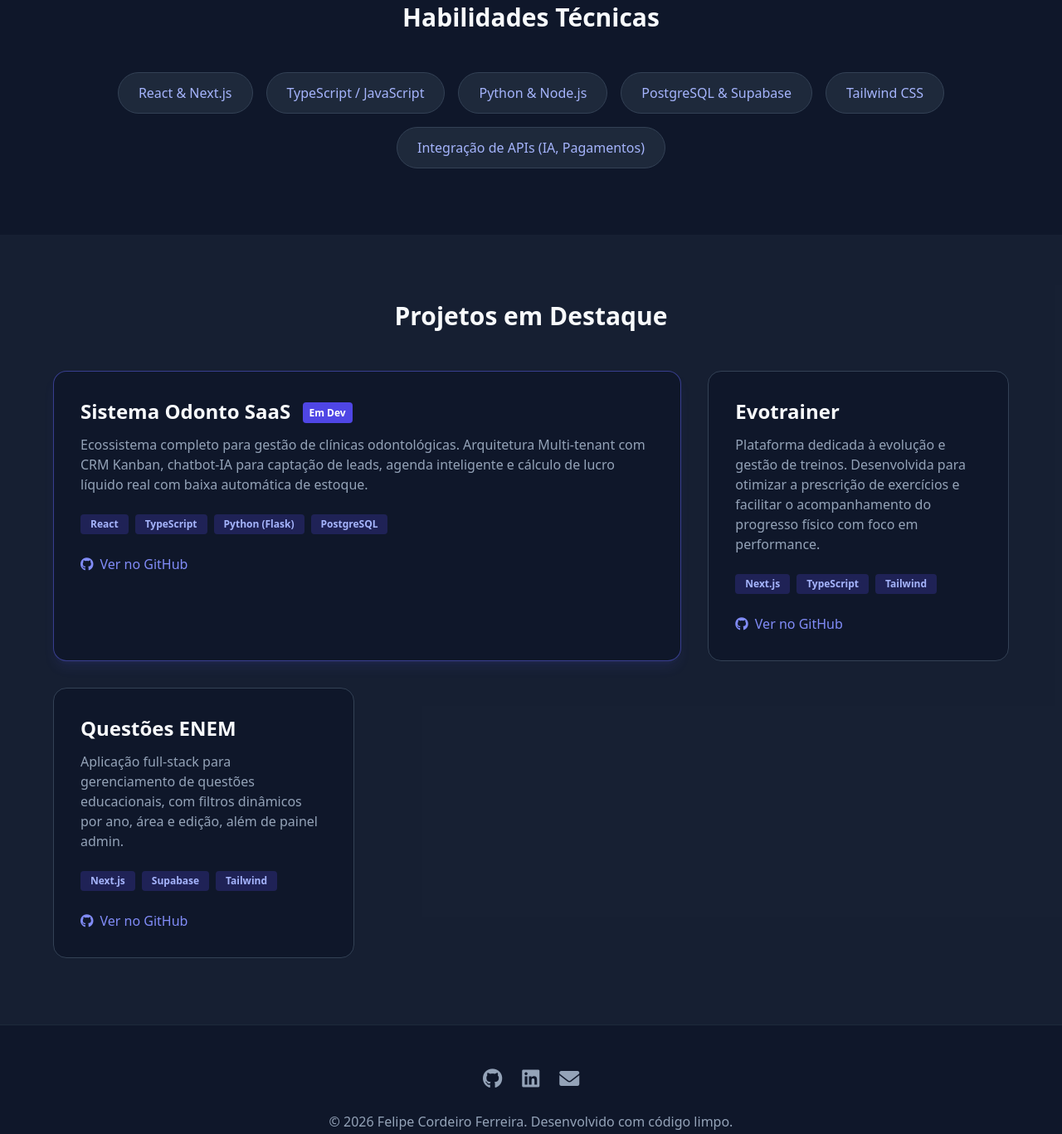
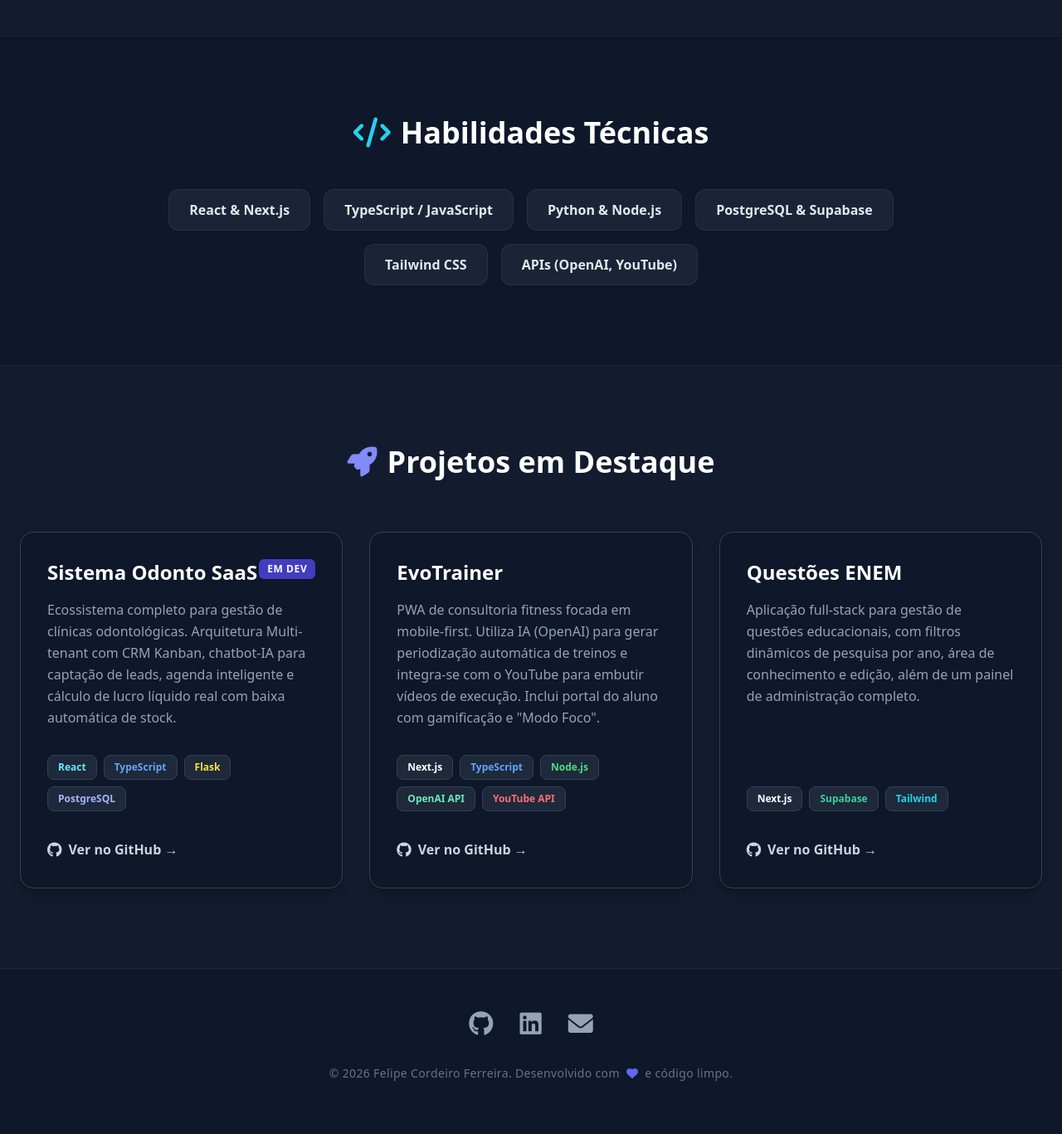
Before and after one commit to Felicordeirofcf/portfolio, a plain HTML site: page index.html in a window 1280 px wide. Shown: the part 928-2295 px from the top of the page at 83% size. Drawn offline with nearby package versions, Linux system fonts and the light colour scheme.

Commit message:
Update HTML structure and styles for improvements

```diff
--- a/index.html
+++ b/index.html
@@ -1,5 +1,5 @@
 <!DOCTYPE html>
-<html lang="pt-BR" class="scroll-smooth">
+<html lang="pt-PT" class="scroll-smooth">
 <head>
     <meta charset="UTF-8">
     <meta name="viewport" content="width=device-width, initial-scale=1.0">
@@ -8,116 +8,146 @@
     <link href="https://cdnjs.cloudflare.com/ajax/libs/font-awesome/6.0.0/css/all.min.css" rel="stylesheet">
     <style>
         body { background-color: #0f172a; color: #f8fafc; }
+        /* Adicionando uma animação suave para os gradientes */
+        .gradient-text {
+            background-clip: text;
+            -webkit-background-clip: text;
+            -webkit-text-fill-color: transparent;
+        }
     </style>
 </head>
-<body class="antialiased selection:bg-indigo-500 selection:text-white">
+<body class="antialiased selection:bg-indigo-500 selection:text-white font-sans">
 
-    <nav class="fixed w-full bg-slate-900/90 backdrop-blur-sm z-50 border-b border-slate-800">
-        <div class="max-w-6xl mx-auto px-4 py-4 flex justify-between items-center">
-            <a href="#" class="text-xl font-bold tracking-tighter text-indigo-400">&lt;Felipe /&gt;</a>
-            <div class="space-x-6 text-sm font-medium">
-                <a href="#sobre" class="hover:text-indigo-400 transition">Sobre</a>
-                <a href="#habilidades" class="hover:text-indigo-400 transition">Skills</a>
-                <a href="#projetos" class="hover:text-indigo-400 transition">Projetos</a>
+    <nav class="fixed w-full bg-slate-900/80 backdrop-blur-md z-50 border-b border-slate-800 transition-all duration-300">
+        <div class="max-w-6xl mx-auto px-6 py-4 flex justify-between items-center">
+            <a href="#" class="text-2xl font-black tracking-tighter text-transparent bg-clip-text bg-gradient-to-r from-indigo-400 to-cyan-400">
+                &lt;Felipe /&gt;
+            </a>
+            <div class="space-x-8 text-sm font-semibold hidden md:block">
+                <a href="#sobre" class="text-slate-300 hover:text-cyan-400 transition-colors">Sobre</a>
+                <a href="#habilidades" class="text-slate-300 hover:text-cyan-400 transition-colors">Skills</a>
+                <a href="#projetos" class="text-slate-300 hover:text-cyan-400 transition-colors">Projetos</a>
             </div>
         </div>
     </nav>
 
-    <section class="pt-32 pb-20 px-4">
-        <div class="max-w-6xl mx-auto flex flex-col items-center text-center">
+    <section class="pt-40 pb-24 px-4 relative overflow-hidden">
+        <div class="absolute top-1/2 left-1/2 -translate-x-1/2 -translate-y-1/2 w-[600px] h-[600px] bg-indigo-600/20 rounded-full blur-[120px] -z-10 pointer-events-none"></div>
+
+        <div class="max-w-6xl mx-auto flex flex-col items-center text-center relative z-10">
             <h1 class="text-5xl md:text-7xl font-extrabold tracking-tight mb-6">
-                Olá, eu sou o <span class="text-indigo-500">Felipe</span>
+                Olá, eu sou o <span class="bg-gradient-to-r from-indigo-400 to-cyan-400 gradient-text">Felipe</span>
             </h1>
-            <p class="text-xl md:text-2xl text-slate-400 mb-10 max-w-2xl">
+            <p class="text-xl md:text-2xl text-slate-400 mb-10 max-w-2xl leading-relaxed">
                 Desenvolvedor Full-Stack focado em criar soluções eficientes, APIs robustas e experiências focadas em conversão.
             </p>
-            <div class="flex gap-4">
-                <a href="#projetos" class="bg-indigo-600 hover:bg-indigo-700 text-white px-8 py-3 rounded-lg font-semibold transition shadow-lg shadow-indigo-500/30">
+            <div class="flex flex-col sm:flex-row gap-4">
+                <a href="#projetos" class="bg-gradient-to-r from-indigo-600 to-cyan-600 hover:from-indigo-500 hover:to-cyan-500 text-white px-8 py-3.5 rounded-xl font-bold transition-all duration-300 shadow-lg shadow-indigo-500/25 hover:shadow-indigo-500/40 hover:-translate-y-1">
                     Ver Projetos
                 </a>
-                <a href="https://wa.me/5521987708652" target="_blank" class="bg-slate-800 hover:bg-slate-700 text-white px-8 py-3 rounded-lg font-semibold transition border border-slate-700">
-                    <i class="fab fa-whatsapp mr-2"></i> Contato
+                <a href="https://wa.me/5521987708652" target="_blank" class="bg-slate-800/80 hover:bg-slate-700 text-white px-8 py-3.5 rounded-xl font-bold transition-all duration-300 border border-slate-700 hover:border-slate-500 hover:-translate-y-1 backdrop-blur-sm">
+                    <i class="fab fa-whatsapp mr-2 text-green-400"></i> Contato
                 </a>
             </div>
         </div>
     </section>
 
-    <section id="sobre" class="py-20 bg-slate-800/50">
-        <div class="max-w-4xl mx-auto px-4 text-center">
-            <h2 class="text-3xl font-bold mb-6">Sobre Mim</h2>
-            <p class="text-lg text-slate-300 leading-relaxed mb-6">
-                Sou estudante do 3º período de Análise e Desenvolvimento de Sistemas. Minha transição de carreira da gestão esportiva para a tecnologia me deu uma base sólida em liderança, resolução de problemas reais e foco no usuário. Hoje, aplico essa maturidade profissional para construir sistemas escaláveis usando React, TypeScript, Node.js e Python.
+    <section id="sobre" class="py-24 bg-slate-800/30 border-y border-slate-800/50">
+        <div class="max-w-4xl mx-auto px-6 text-center">
+            <h2 class="text-3xl md:text-4xl font-bold mb-8 text-white flex items-center justify-center gap-3">
+                <i class="fas fa-user-astronaut text-indigo-400"></i> Sobre Mim
+            </h2>
+            <p class="text-lg md:text-xl text-slate-300 leading-relaxed mb-6 font-light">
+                Sou estudante do 3º período de Análise e Desenvolvimento de Sistemas. A minha transição de carreira da gestão desportiva para a tecnologia deu-me uma base sólida em liderança, resolução de problemas reais e foco no utilizador. Hoje, aplico essa maturidade profissional para construir sistemas escaláveis usando <span class="text-indigo-300 font-semibold">React, TypeScript, Node.js e Python</span>.
             </p>
         </div>
     </section>
 
-    <section id="habilidades" class="py-20 px-4">
-        <div class="max-w-6xl mx-auto text-center">
-            <h2 class="text-3xl font-bold mb-12">Habilidades Técnicas</h2>
+    <section id="habilidades" class="py-24 px-6 relative">
+        <div class="max-w-5xl mx-auto text-center">
+            <h2 class="text-3xl md:text-4xl font-bold mb-12 text-white flex items-center justify-center gap-3">
+                <i class="fas fa-code text-cyan-400"></i> Habilidades Técnicas
+            </h2>
             <div class="flex flex-wrap justify-center gap-4">
-                <span class="bg-slate-800 px-6 py-3 rounded-full border border-slate-700 text-indigo-300 font-medium">React & Next.js</span>
-                <span class="bg-slate-800 px-6 py-3 rounded-full border border-slate-700 text-indigo-300 font-medium">TypeScript / JavaScript</span>
-                <span class="bg-slate-800 px-6 py-3 rounded-full border border-slate-700 text-indigo-300 font-medium">Python & Node.js</span>
-                <span class="bg-slate-800 px-6 py-3 rounded-full border border-slate-700 text-indigo-300 font-medium">PostgreSQL & Supabase</span>
-                <span class="bg-slate-800 px-6 py-3 rounded-full border border-slate-700 text-indigo-300 font-medium">Tailwind CSS</span>
-                <span class="bg-slate-800 px-6 py-3 rounded-full border border-slate-700 text-indigo-300 font-medium">Integração de APIs (IA, Pagamentos)</span>
+                <span class="bg-slate-800/80 px-6 py-3 rounded-xl border border-slate-700/50 text-slate-200 font-semibold hover:border-indigo-400 hover:text-indigo-300 transition-colors cursor-default shadow-sm backdrop-blur-sm">React & Next.js</span>
+                <span class="bg-slate-800/80 px-6 py-3 rounded-xl border border-slate-700/50 text-slate-200 font-semibold hover:border-indigo-400 hover:text-indigo-300 transition-colors cursor-default shadow-sm backdrop-blur-sm">TypeScript / JavaScript</span>
+                <span class="bg-slate-800/80 px-6 py-3 rounded-xl border border-slate-700/50 text-slate-200 font-semibold hover:border-indigo-400 hover:text-indigo-300 transition-colors cursor-default shadow-sm backdrop-blur-sm">Python & Node.js</span>
+                <span class="bg-slate-800/80 px-6 py-3 rounded-xl border border-slate-700/50 text-slate-200 font-semibold hover:border-indigo-400 hover:text-indigo-300 transition-colors cursor-default shadow-sm backdrop-blur-sm">PostgreSQL & Supabase</span>
+                <span class="bg-slate-800/80 px-6 py-3 rounded-xl border border-slate-700/50 text-slate-200 font-semibold hover:border-indigo-400 hover:text-indigo-300 transition-colors cursor-default shadow-sm backdrop-blur-sm">Tailwind CSS</span>
+                <span class="bg-slate-800/80 px-6 py-3 rounded-xl border border-slate-700/50 text-slate-200 font-semibold hover:border-indigo-400 hover:text-indigo-300 transition-colors cursor-default shadow-sm backdrop-blur-sm">APIs (OpenAI, YouTube)</span>
             </div>
         </div>
     </section>
 
-    <section id="projetos" class="py-20 bg-slate-800/50 px-4">
-        <div class="max-w-6xl mx-auto">
-            <h2 class="text-3xl font-bold mb-12 text-center">Projetos em Destaque</h2>
+    <section id="projetos" class="py-24 bg-slate-800/30 border-t border-slate-800/50 px-6">
+        <div class="max-w-7xl mx-auto">
+            <h2 class="text-3xl md:text-4xl font-bold mb-16 text-center text-white flex items-center justify-center gap-3">
+                <i class="fas fa-rocket text-indigo-400"></i> Projetos em Destaque
+            </h2>
 
             <div class="grid md:grid-cols-2 lg:grid-cols-3 gap-8">
 
-                <div class="bg-slate-900 p-8 rounded-2xl border border-indigo-500/50 hover:border-indigo-400 transition duration-300 shadow-lg shadow-indigo-500/10 lg:col-span-2">
-                    <div class="flex justify-between items-start mb-3">
-                        <h3 class="text-2xl font-bold">Sistema Odonto SaaS <span class="text-xs bg-indigo-600 text-white px-2 py-1 rounded ml-2 align-middle">Em Dev</span></h3>
+                <div class="group bg-slate-900 p-8 rounded-2xl border border-slate-700 hover:border-indigo-500 hover:-translate-y-2 transition-all duration-300 shadow-lg shadow-black/20 hover:shadow-indigo-500/20 flex flex-col">
+                    <div class="flex justify-between items-start mb-4">
+                        <h3 class="text-2xl font-bold text-white group-hover:text-indigo-300 transition-colors">Sistema Odonto SaaS</h3>
+                        <span class="text-xs bg-indigo-600/80 text-white px-2.5 py-1 rounded-md font-bold uppercase tracking-wider">Em Dev</span>
                     </div>
-                    <p class="text-slate-400 mb-6">Ecossistema completo para gestão de clínicas odontológicas. Arquitetura Multi-tenant com CRM Kanban, chatbot-IA para captação de leads, agenda inteligente e cálculo de lucro líquido real com baixa automática de estoque.</p>
-                    <div class="flex flex-wrap gap-2 mb-6 text-xs font-semibold">
-                        <span class="bg-indigo-900/50 text-indigo-300 px-3 py-1 rounded">React</span>
-                        <span class="bg-indigo-900/50 text-indigo-300 px-3 py-1 rounded">TypeScript</span>
-                        <span class="bg-indigo-900/50 text-indigo-300 px-3 py-1 rounded">Python (Flask)</span>
-                        <span class="bg-indigo-900/50 text-indigo-300 px-3 py-1 rounded">PostgreSQL</span>
+                    <p class="text-slate-400 mb-8 flex-grow leading-relaxed">Ecossistema completo para gestão de clínicas odontológicas. Arquitetura Multi-tenant com CRM Kanban, chatbot-IA para captação de leads, agenda inteligente e cálculo de lucro líquido real com baixa automática de stock.</p>
+                    <div class="flex flex-wrap gap-2 mb-8 text-xs font-bold">
+                        <span class="bg-slate-800 text-cyan-300 px-3 py-1.5 rounded-lg border border-slate-700">React</span>
+                        <span class="bg-slate-800 text-blue-400 px-3 py-1.5 rounded-lg border border-slate-700">TypeScript</span>
+                        <span class="bg-slate-800 text-yellow-300 px-3 py-1.5 rounded-lg border border-slate-700">Flask</span>
+                        <span class="bg-slate-800 text-indigo-300 px-3 py-1.5 rounded-lg border border-slate-700">PostgreSQL</span>
                     </div>
-                    <a href="https://github.com/Felicordeirofcf/Sistemaodonto" target="_blank" class="text-indigo-400 hover:text-indigo-300 inline-flex items-center"><i class="fab fa-github mr-2"></i>Ver no GitHub</a>
+                    <a href="https://github.com/Felicordeirofcf/Sistemaodonto" target="_blank" class="text-slate-300 hover:text-white font-semibold inline-flex items-center group/link mt-auto">
+                        <i class="fab fa-github mr-2 text-lg group-hover/link:text-indigo-400 transition-colors"></i> Ver no GitHub &rarr;
+                    </a>
                 </div>
 
-                <div class="bg-slate-900 p-8 rounded-2xl border border-slate-700 hover:border-indigo-500 transition duration-300">
-                    <h3 class="text-2xl font-bold mb-3">Evotrainer</h3>
-                    <p class="text-slate-400 mb-6">Plataforma dedicada à evolução e gestão de treinos. Desenvolvida para otimizar a prescrição de exercícios e facilitar o acompanhamento do progresso físico com foco em performance.</p>
-                    <div class="flex flex-wrap gap-2 mb-6 text-xs font-semibold">
-                        <span class="bg-indigo-900/50 text-indigo-300 px-3 py-1 rounded">Next.js</span>
-                        <span class="bg-indigo-900/50 text-indigo-300 px-3 py-1 rounded">TypeScript</span>
-                        <span class="bg-indigo-900/50 text-indigo-300 px-3 py-1 rounded">Tailwind</span>
+                <div class="group bg-slate-900 p-8 rounded-2xl border border-slate-700 hover:border-cyan-400 hover:-translate-y-2 transition-all duration-300 shadow-lg shadow-black/20 hover:shadow-cyan-400/20 flex flex-col relative overflow-hidden">
+                    <div class="absolute top-0 right-0 w-24 h-24 bg-cyan-500/10 rounded-bl-full -z-10 group-hover:scale-110 transition-transform"></div>
+                    <div class="flex justify-between items-start mb-4">
+                        <h3 class="text-2xl font-bold text-white group-hover:text-cyan-300 transition-colors">EvoTrainer</h3>
                     </div>
-                    <a href="https://github.com/Felicordeirofcf/Evotrainer" target="_blank" class="text-indigo-400 hover:text-indigo-300 inline-flex items-center"><i class="fab fa-github mr-2"></i>Ver no GitHub</a>
+                    <p class="text-slate-400 mb-8 flex-grow leading-relaxed">PWA de consultoria fitness focada em mobile-first. Utiliza IA (OpenAI) para gerar periodização automática de treinos e integra-se com o YouTube para embutir vídeos de execução. Inclui portal do aluno com gamificação e "Modo Foco".</p>
+                    <div class="flex flex-wrap gap-2 mb-8 text-xs font-bold">
+                        <span class="bg-slate-800 text-white px-3 py-1.5 rounded-lg border border-slate-700">Next.js</span>
+                        <span class="bg-slate-800 text-blue-400 px-3 py-1.5 rounded-lg border border-slate-700">TypeScript</span>
+                        <span class="bg-slate-800 text-green-400 px-3 py-1.5 rounded-lg border border-slate-700">Node.js</span>
+                        <span class="bg-slate-800 text-emerald-300 px-3 py-1.5 rounded-lg border border-slate-700">OpenAI API</span>
+                        <span class="bg-slate-800 text-red-400 px-3 py-1.5 rounded-lg border border-slate-700">YouTube API</span>
+                    </div>
+                    <a href="https://github.com/Felicordeirofcf/Evotrainer" target="_blank" class="text-slate-300 hover:text-white font-semibold inline-flex items-center group/link mt-auto">
+                        <i class="fab fa-github mr-2 text-lg group-hover/link:text-cyan-400 transition-colors"></i> Ver no GitHub &rarr;
+                    </a>
                 </div>
 
-                <div class="bg-slate-900 p-8 rounded-2xl border border-slate-700 hover:border-indigo-500 transition duration-300">
-                    <h3 class="text-2xl font-bold mb-3">Questões ENEM</h3>
-                    <p class="text-slate-400 mb-6">Aplicação full-stack para gerenciamento de questões educacionais, com filtros dinâmicos por ano, área e edição, além de painel admin.</p>
-                    <div class="flex flex-wrap gap-2 mb-6 text-xs font-semibold">
-                        <span class="bg-indigo-900/50 text-indigo-300 px-3 py-1 rounded">Next.js</span>
-                        <span class="bg-indigo-900/50 text-indigo-300 px-3 py-1 rounded">Supabase</span>
-                        <span class="bg-indigo-900/50 text-indigo-300 px-3 py-1 rounded">Tailwind</span>
+                <div class="group bg-slate-900 p-8 rounded-2xl border border-slate-700 hover:border-indigo-500 hover:-translate-y-2 transition-all duration-300 shadow-lg shadow-black/20 hover:shadow-indigo-500/20 flex flex-col">
+                    <div class="flex justify-between items-start mb-4">
+                        <h3 class="text-2xl font-bold text-white group-hover:text-indigo-300 transition-colors">Questões ENEM</h3>
                     </div>
-                    <a href="https://github.com/Felicordeirofcf/questoesenem" target="_blank" class="text-indigo-400 hover:text-indigo-300 inline-flex items-center"><i class="fab fa-github mr-2"></i>Ver no GitHub</a>
+                    <p class="text-slate-400 mb-8 flex-grow leading-relaxed">Aplicação full-stack para gestão de questões educacionais, com filtros dinâmicos de pesquisa por ano, área de conhecimento e edição, além de um painel de administração completo.</p>
+                    <div class="flex flex-wrap gap-2 mb-8 text-xs font-bold">
+                        <span class="bg-slate-800 text-white px-3 py-1.5 rounded-lg border border-slate-700">Next.js</span>
+                        <span class="bg-slate-800 text-emerald-400 px-3 py-1.5 rounded-lg border border-slate-700">Supabase</span>
+                        <span class="bg-slate-800 text-cyan-400 px-3 py-1.5 rounded-lg border border-slate-700">Tailwind</span>
+                    </div>
+                    <a href="https://github.com/Felicordeirofcf/questoesenem" target="_blank" class="text-slate-300 hover:text-white font-semibold inline-flex items-center group/link mt-auto">
+                        <i class="fab fa-github mr-2 text-lg group-hover/link:text-indigo-400 transition-colors"></i> Ver no GitHub &rarr;
+                    </a>
                 </div>
 
             </div>
         </div>
     </section>
 
-    <footer class="py-12 border-t border-slate-800 text-center text-slate-400">
-        <div class="flex justify-center gap-6 mb-6">
-            <a href="https://github.com/Felicordeirofcf" target="_blank" class="text-2xl hover:text-white transition"><i class="fab fa-github"></i></a>
-            <a href="https://linkedin.com/in/felipe-cordeiro-ferreira-446751145" target="_blank" class="text-2xl hover:text-white transition"><i class="fab fa-linkedin"></i></a>
-            <a href="mailto:felipecordeirofcf@gmail.com" class="text-2xl hover:text-white transition"><i class="fas fa-envelope"></i></a>
+    <footer class="py-12 border-t border-slate-800 bg-slate-900 text-center">
+        <div class="flex justify-center gap-8 mb-8">
+            <a href="https://github.com/Felicordeirofcf" target="_blank" class="text-3xl text-slate-400 hover:text-indigo-400 hover:-translate-y-1 transition-all"><i class="fab fa-github"></i></a>
+            <a href="https://linkedin.com/in/felipe-cordeiro-ferreira-446751145" target="_blank" class="text-3xl text-slate-400 hover:text-blue-500 hover:-translate-y-1 transition-all"><i class="fab fa-linkedin"></i></a>
+            <a href="mailto:felipecordeirofcf@gmail.com" class="text-3xl text-slate-400 hover:text-cyan-400 hover:-translate-y-1 transition-all"><i class="fas fa-envelope"></i></a>
         </div>
-        <p>&copy; 2026 Felipe Cordeiro Ferreira. Desenvolvido com código limpo.</p>
+        <p class="text-slate-500 font-medium tracking-wide text-sm">&copy; 2026 Felipe Cordeiro Ferreira. Desenvolvido com <i class="fas fa-heart text-indigo-500 mx-1"></i> e código limpo.</p>
     </footer>
 
 </body>
```
